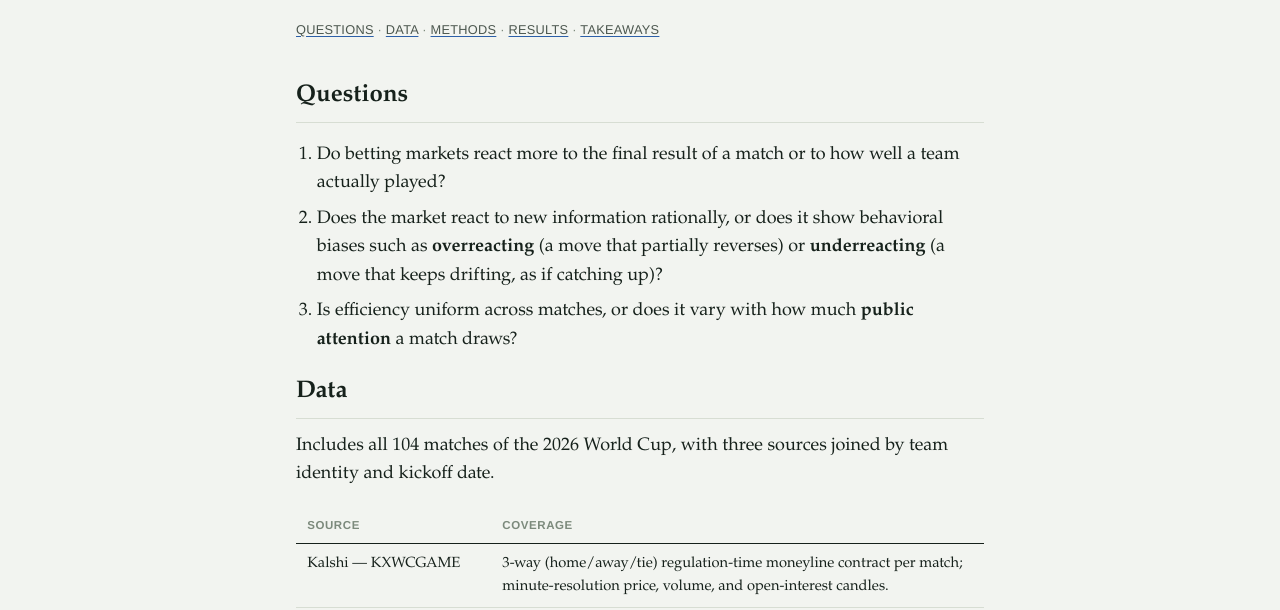
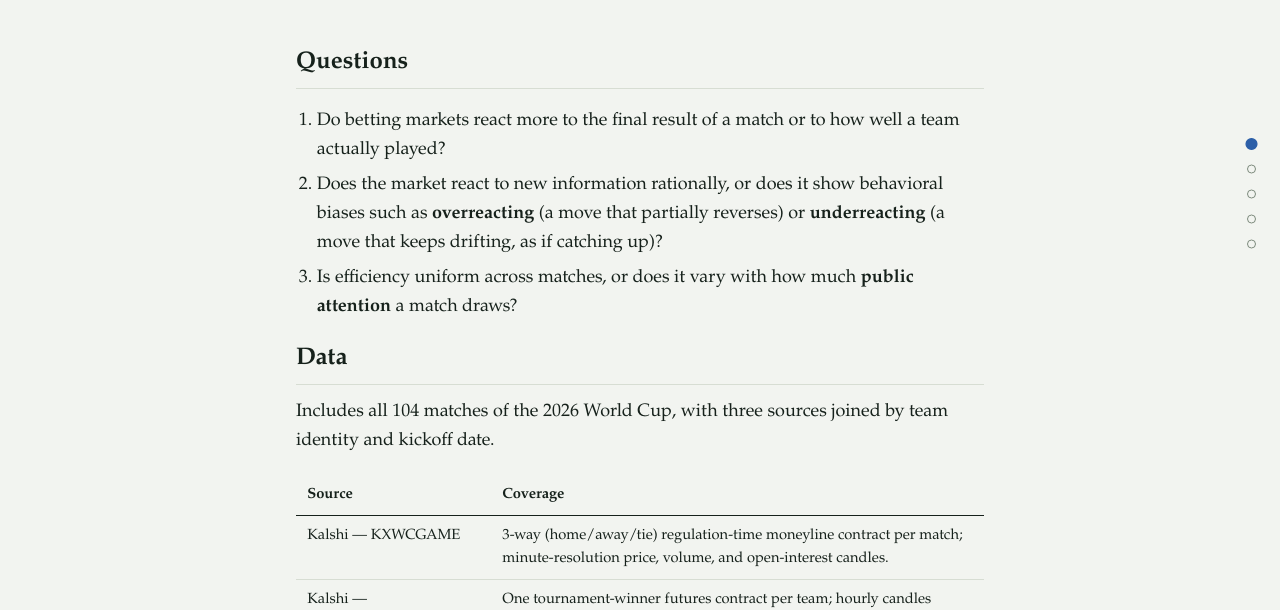
Before and after one commit to kate-marine/wc26-prediction-markets, an Astro site in the folder web/: page / in a window 1280 px wide. Shown: the part 206-816 px from the top of the page. Built offline with nearby package versions, Linux system fonts and the light colour scheme; Astro itself is replaced by a stand-in of ours.

Commit message:
dot nav bar

```diff
--- a/web/src/pages/index.astro
+++ b/web/src/pages/index.astro
@@ -25,17 +25,35 @@ const outline = [
     <p>
      An analysis of Kalshi's 2026 World Cup prediction markets.
     </p>
-    <nav class="page-outline" aria-label="Page sections">
-      {
-        outline.map((o, i) => (
-          <>
-            {i > 0 && <span aria-hidden="true"> &middot; </span>}
-            <a href={o.href}>{o.label}</a>
-          </>
-        ))
-      }
-    </nav>
   </section>
+
+  <nav class="dotnav" id="dotnav" aria-label="Page sections">
+    {outline.map((o) => <a href={o.href} title={o.label} aria-label={o.label} />)}
+  </nav>
+
+  <script>
+    const dots = document.querySelectorAll("#dotnav a");
+    const map = {};
+    dots.forEach((a) => {
+      map[a.getAttribute("href").slice(1)] = a;
+    });
+    const observer = new IntersectionObserver(
+      (entries) => {
+        entries.forEach((entry) => {
+          if (entry.isIntersecting) {
+            dots.forEach((a) => a.classList.remove("active"));
+            const dot = map[entry.target.id];
+            if (dot) dot.classList.add("active");
+          }
+        });
+      },
+      { rootMargin: "-20% 0px -70% 0px" }
+    );
+    ["question", "data", "method", "result", "takeaway"].forEach((id) => {
+      const el = document.getElementById(id);
+      if (el) observer.observe(el);
+    });
+  </script>
 
   <br>
 
--- a/web/src/styles/global.css
+++ b/web/src/styles/global.css
@@ -113,17 +113,45 @@ code {
   padding: 0.05em 0.35em;
 }
 
-.page-outline {
-  font-family: var(--sans);
-  font-size: 0.8rem;
-  letter-spacing: 0.02em;
-  text-transform: uppercase;
-  color: var(--ink-faint);
-  margin: 1.4rem 0 0.5rem;
+/* --- dot nav: fixed to the right edge, tracks scroll position --- */
+
+.dotnav {
+  position: fixed;
+  right: 1.5rem;
+  top: 50%;
+  transform: translateY(-50%);
+  display: flex;
+  flex-direction: column;
+  align-items: center;
+  gap: 1rem;
+  z-index: 40;
 }
 
-.page-outline a {
-  color: var(--ink-soft);
+.dotnav a {
+  width: 9px;
+  height: 9px;
+  border-radius: 50%;
+  border: 1.5px solid var(--ink-faint);
+  background: transparent;
+  display: block;
+  text-decoration: none;
+  transition: transform 0.15s ease;
+}
+
+.dotnav a:hover {
+  border-color: var(--signal);
+}
+
+.dotnav a.active {
+  background: var(--signal);
+  border-color: var(--signal);
+  transform: scale(1.35);
+}
+
+@media (max-width: 900px) {
+  .dotnav {
+    display: none;
+  }
 }
 
 ul,
@@ -262,11 +290,8 @@ td {
 }
 
 th {
-  font-family: var(--sans);
-  font-size: 0.72rem;
-  letter-spacing: 0.05em;
-  text-transform: uppercase;
-  color: var(--ink-faint);
+  font-family: inherit;
+  color: var(--ink);
   border-bottom: 1px solid var(--ink);
 }
 
@@ -519,6 +544,11 @@ table.match-table {
 
 .match-table thead th:first-child {
   text-align: left;
+  font-family: var(--sans);
+  font-size: 0.72rem;
+  letter-spacing: 0.03em;
+  text-transform: uppercase;
+  color: var(--ink-faint);
 }
 
 .sort-button {
```
